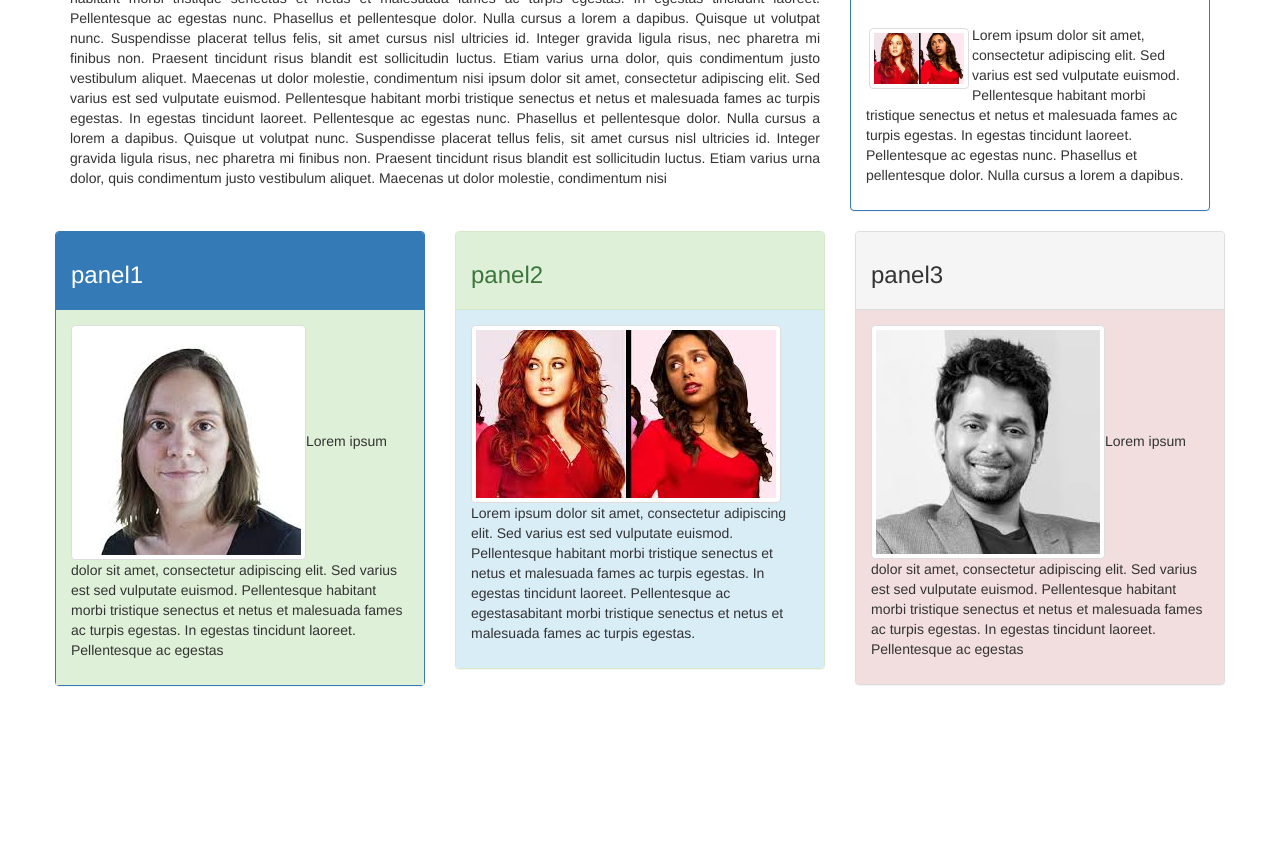
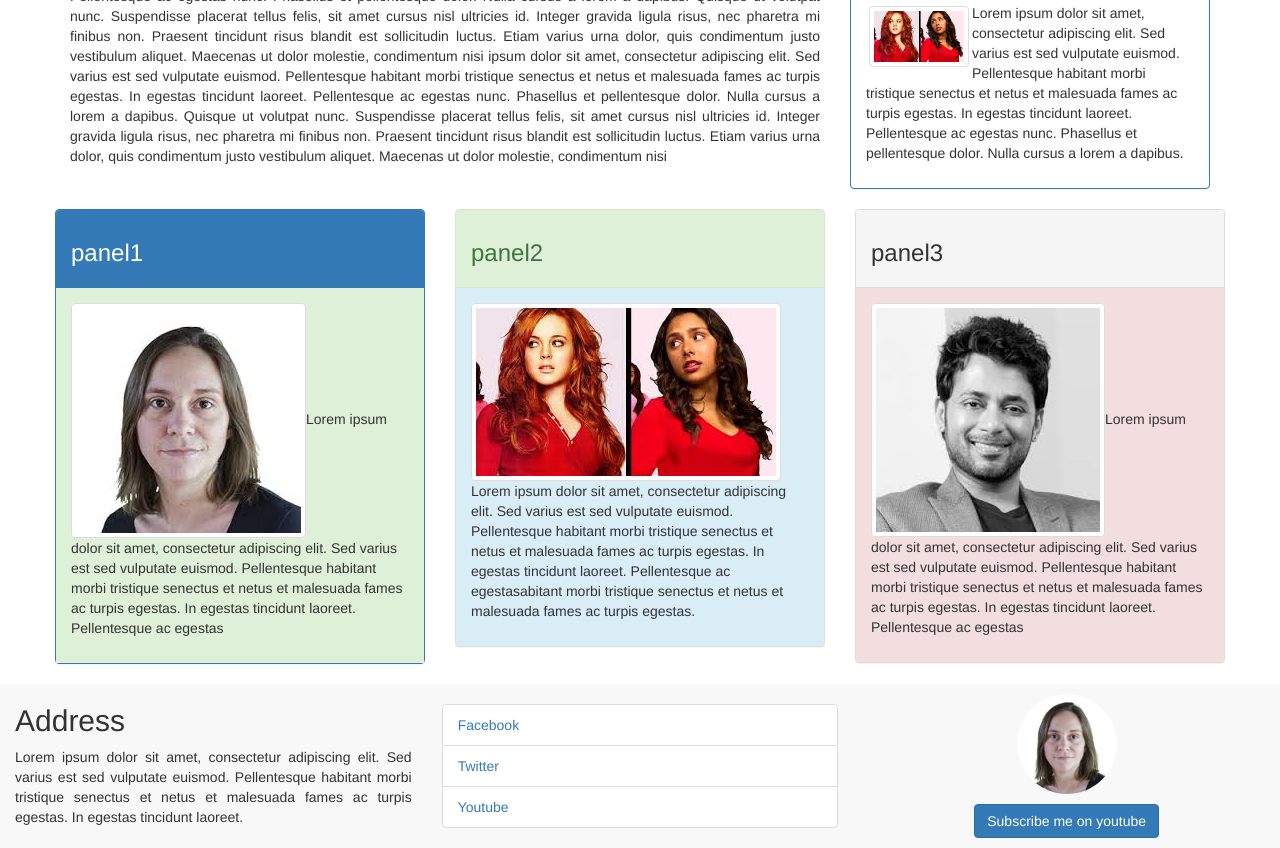
Before and after one commit to kratis9/2nd-bootstrap, a website: page index.html in a window 1280 px wide. Shown: the part 906-1754 px from the top of the page. Before the commit the page ends 1612 px from the top, so only its background shows below. Drawn offline with nearby package versions, Linux system fonts and the light colour scheme.

Commit message:
change in html and css

```diff
--- a/index.html
+++ b/index.html
@@ -20,15 +20,16 @@
 </head>
 
 <body>
-   <nav class="navbar navbar-inverse">
+   <nav class="navbar navbar-inverse navbar-fixed-top">
      <div class="container-fluid">
       <div class="navbar-header">
-          <a href="#" class="navbar-brand">logo</a></div>
+          <a href="#" class="navbar-brand">logo</a>
           <button type="button" class="navbar-toggle" data-toggle="collapse" data-target="#mynavbar">
               <span class="icon-bar"></span>
                <span class="icon-bar"></span>
                 <span class="icon-bar"></span>
           </button>
+          </div>
 
           <div class="collapse navbar-collapse" id="mynavbar">
        <ul class="nav navbar-nav">
@@ -36,7 +37,7 @@
             <li><a href="#">About</a></li>
              <li><a href="#">News</a></li>
             <li><a href="#">Cricket</a></li>
-            <li class="dropdown"><a href="#" class="dropdown-toggle" data-toggle=dropdown>My Friends<span class="caret"></span></a>
+            <li class="dropdown"><a href="#" class="dropdown-toggle" data-toggle="dropdown">My Friends<span class="caret"></span></a>
             <ul class="dropdown-menu">
                 <li><a href="#">priya</a></li>
                 <li><a href="#">monu</a></li>
@@ -55,7 +56,7 @@
      </div>
 
    </nav>
-    <div class="container">
+    <div class="container" style="margin-top:50px;">
         <div class="row jumbotron">
             <div class="col-md-8">
                 <h3>This is my website</h3>
@@ -118,8 +119,22 @@
                     </div>
             </div>
         </div>
+
+  <div class="container-fluid navbar-default">
+  <div class="row"><div class="col-sm-4">
+      <h2>Address</h2>
+      <p style="text-align:justify;">Lorem ipsum dolor sit amet, consectetur adipiscing elit. Sed varius est sed vulputate euismod. Pellentesque habitant morbi tristique senectus et netus et malesuada fames ac turpis egestas. In egestas tincidunt laoreet.</p>
+  </div>
+  <div class="col-sm-4">
+      <ul class="list-group" style="margin-top:20px;">
+      <li class="list-group-item"><a href="#">Facebook</a></li>
+      <li class="list-group-item"><a href="#">Twitter</a></li>
+      <li class="list-group-item"><a href="#">Youtube</a></li></ul>
+  </div>
+  <div class="col-sm-4 text-center" ><img src="./images/2.jpg" alt="" class="img-circle" width="100" style="margin:10px;"><br>
+  <a class="btn btn-primary" href="#">Subscribe me on youtube</a></div>
+  </div>
     </div>
-
 </body>
 
 </html>
--- a/main.css
+++ b/main.css
@@ -7,3 +7,5 @@
     padding: 10px !important;
     margin: 10px !important;
 }
+.navbar-collapse{
+    overflow-y: hidden !important;}
```
